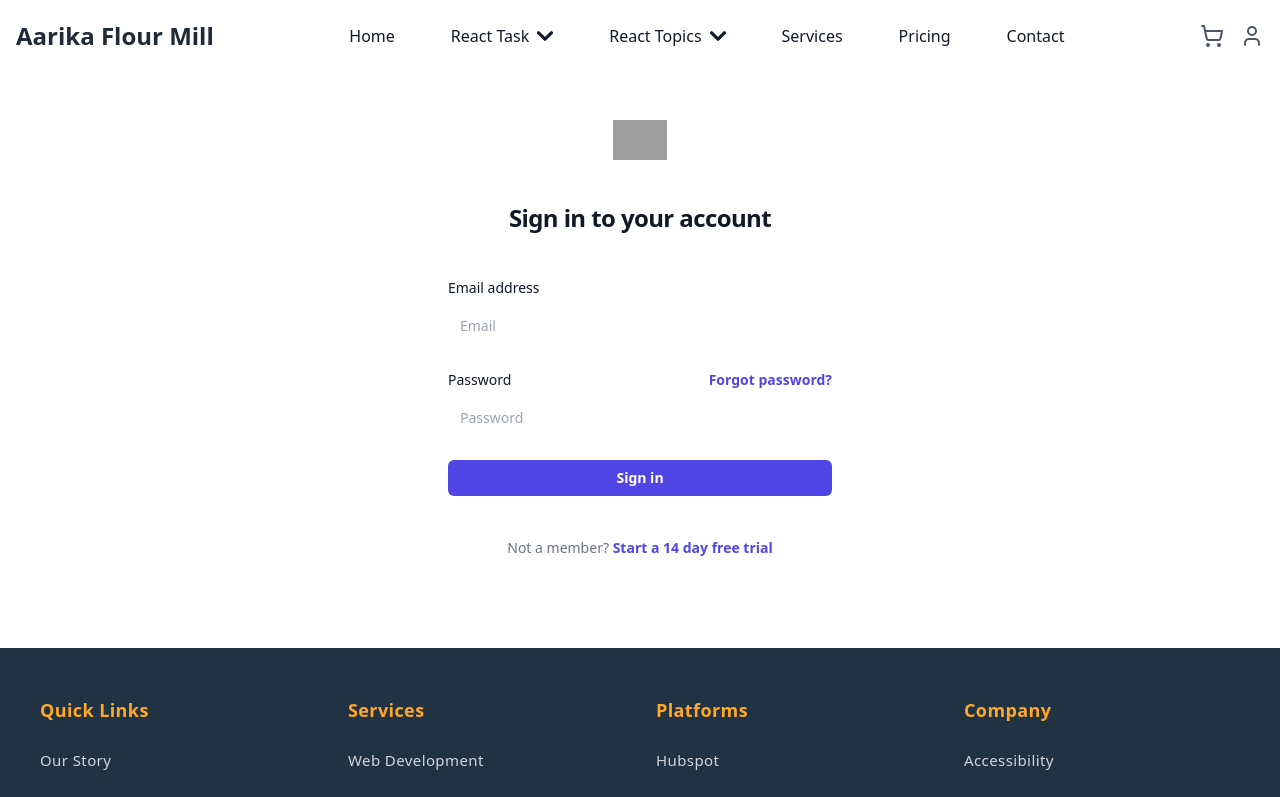
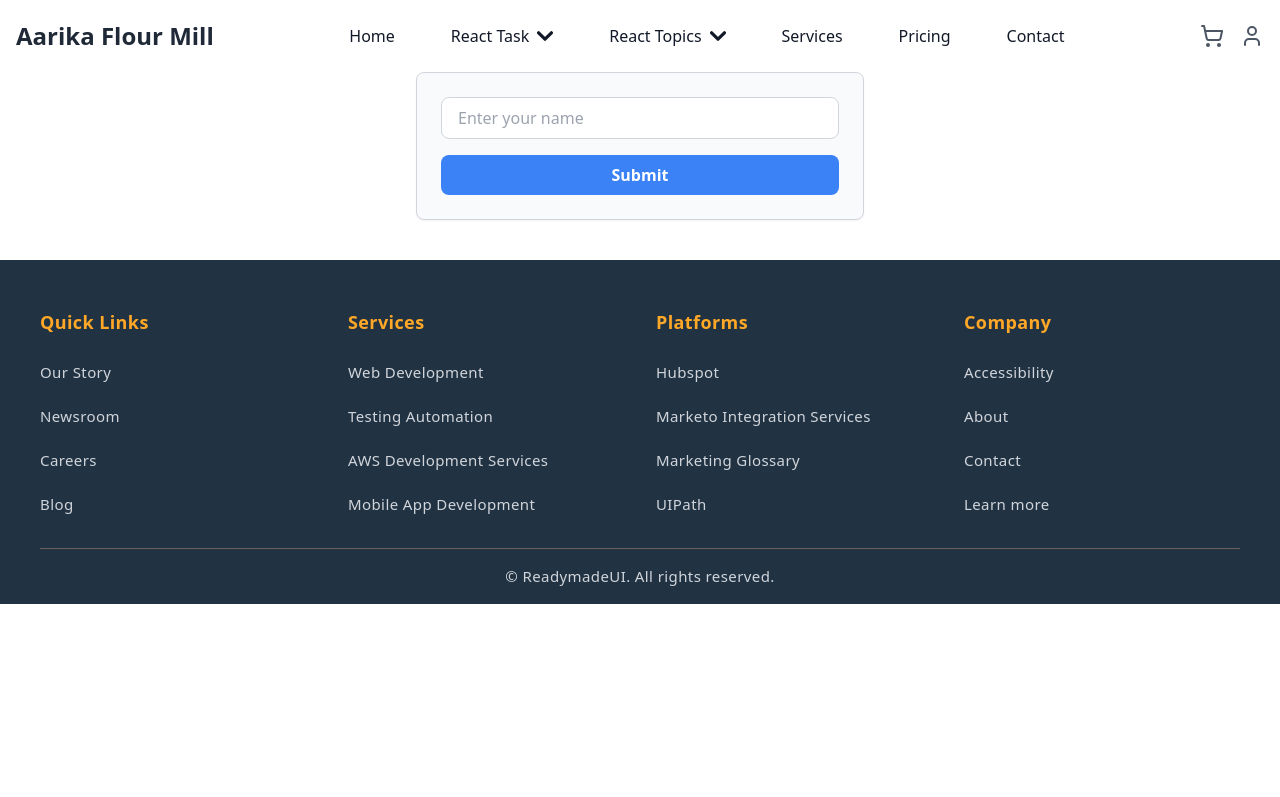
Before and after one commit to jitendra768/React-Redux-Thunk-Project, a React (Vite) app: page /liftingstate in a window 1280 px wide. Before the commit this address led to /login. Shown: the top 797 px of the page. Built offline with nearby package versions, Linux system fonts and the light colour scheme; grey boxes are pictures that could not be loaded.

Commit message:
lifting-stateup

```diff
--- a/src/Components/Header/Navbar.jsx
+++ b/src/Components/Header/Navbar.jsx
@@ -335,6 +335,12 @@ export default function Navbar() {
                           >
                             Prop Driling
                           </Link>
+                          <Link
+                            to={"/liftingstate"}
+                            className="block px-4 py-2 text-gray-700 hover:bg-gray-100"
+                          >
+                            Lifting Stateup
+                          </Link>
                         </div>
                       )}
                     </div>
--- a/src/Components/React-Topics/LiftingState/ChildComponents.jsx
+++ b/src/Components/React-Topics/LiftingState/ChildComponents.jsx
@@ -2,17 +2,28 @@
 import { useState } from "react";
 
 const ChildComponents = (props) => {
-    const [name,setName] = useState('');
+  const [name, setName] = useState("");
 
-    const handleSubmit=(e)=>{
-        e.preventDefault();
-        props.getData(name)
-    }
+  const handleSubmit = (e) => {
+    e.preventDefault();
+    props.getData(name);
+  };
   return (
-    <div>
-      <form onSubmit={handleSubmit}>
-        <input type="text" value={name} onChange={(e)=>{setName(e.target.value)}}/>
-        <button type="submit">Submit</button>
+    <div className="max-w-md mx-auto p-6 border border-gray-300 rounded-lg bg-gray-50 shadow-sm">
+      <form onSubmit={handleSubmit} className="space-y-4">
+        <input
+          type="text"
+          value={name}
+          onChange={(e) => setName(e.target.value)}
+          className="w-full px-4 py-2 border border-gray-300 rounded-lg focus:outline-none focus:ring-2 focus:ring-blue-500 focus:border-transparent"
+          placeholder="Enter your name"
+        />
+        <button
+          type="submit"
+          className="w-full px-4 py-2 bg-blue-500 text-white font-semibold rounded-lg hover:bg-blue-600 focus:outline-none focus:ring-2 focus:ring-blue-500 focus:ring-offset-2"
+        >
+          Submit
+        </button>
       </form>
     </div>
   );
--- a/src/routes.jsx
+++ b/src/routes.jsx
@@ -31,6 +31,7 @@ import BgChanger from "./Components/React-Topics/BgChanger/BgChanger";
 import UseRefhooks from "./Components/React-Topics/Useref/UseRefhooks";
 import CounterReducer from "./Components/React-Topics/UseReducers/CounterReducer";
 import UserProfile from "./Components/React-Topics/PureComponents/PureClass";
+import LiftingStateup from "./Components/React-Topics/LiftingState/LiftingStateup";
 
 const router = createBrowserRouter([
   {
@@ -95,6 +96,10 @@ const router = createBrowserRouter([
       {
         path: "/usestate",
         element: <UseStateHook />,
+      },
+      {
+        path: "/liftingstate",
+        element: <LiftingStateup />,
       },
       {
         path: "/lifecycle",
```
